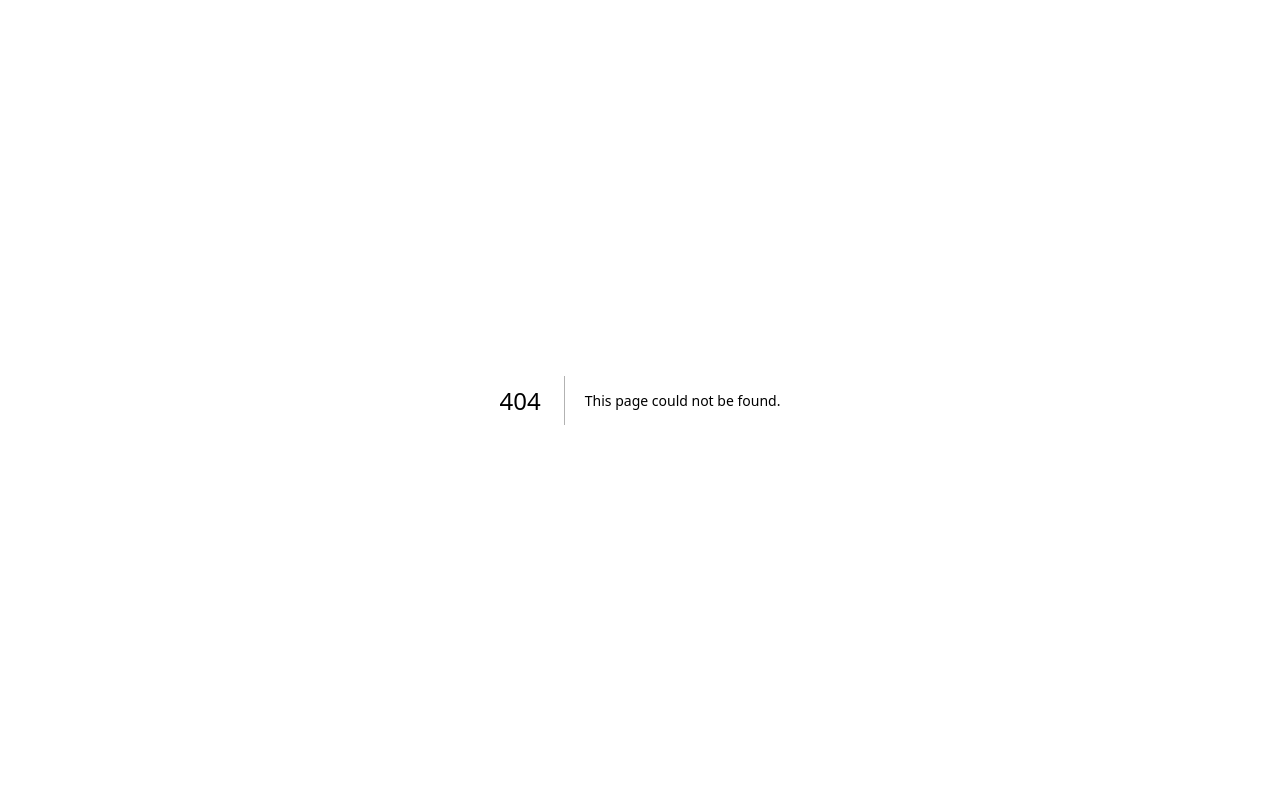
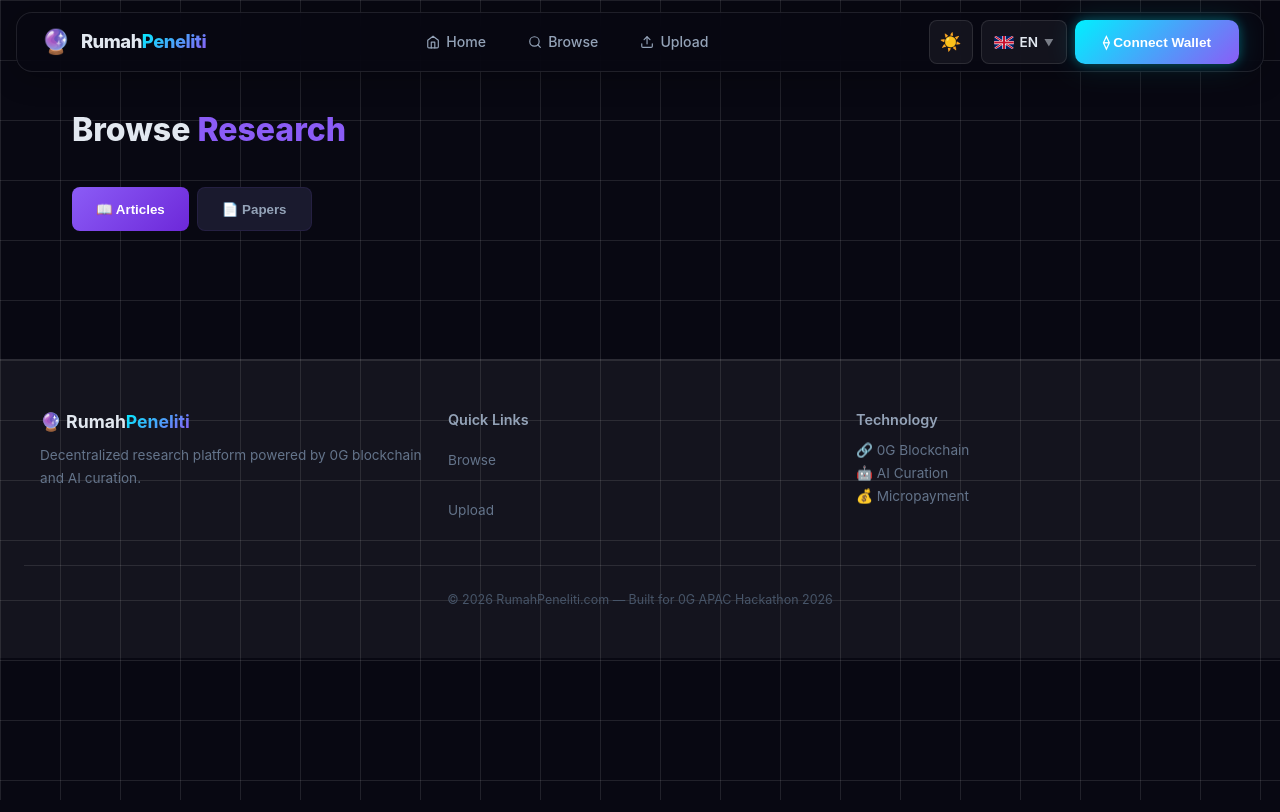
Before and after one commit to dwlpra/rumah-peneliti, a Next.js app in the folder frontend/: page /browse in a window 1280 px wide. Before the commit this address had no page. Built offline with nearby package versions, Linux system fonts and the light colour scheme.

Commit message:
feat: add browse page with article/paper tab switcher

```diff
--- /dev/null
+++ b/frontend/src/app/browse/page.js
@@ -0,0 +1,33 @@
+"use client";
+import { useState, useEffect } from "react";
+import Link from "next/link";
+import { WalletProvider } from "@/lib/wallet";
+import { useLanguage } from "@/LanguageContext";
+import { Nav, Footer } from "@/app/page";
+
+function BrowseContent() {
+  const { t } = useLanguage();
+  const [tab, setTab] = useState("articles");
+
+  return (
+    <div style={{ minHeight: "100vh" }}>
+      <Nav />
+      <div style={{ maxWidth: 1200, margin: "0 auto", padding: "2rem" }}>
+        <h1 style={{ fontSize: "2rem", fontWeight: 800, marginBottom: "2rem" }}>
+          {t("browse_title")} <span style={{ color: "var(--accent)" }}>{t("browse_subtitle")}</span>
+        </h1>
+        <div style={{ display: "flex", gap: 8, marginBottom: "2rem" }}>
+          <button onClick={() => setTab("articles")} style={{ padding: "10px 24px", background: tab === "articles" ? "linear-gradient(135deg, var(--accent), #6D28D9)" : "var(--bg-card-solid)", color: tab === "articles" ? "#fff" : "#94A3B8", border: tab === "articles" ? "none" : "1px solid rgba(139,92,246,0.1)", borderRadius: 8, cursor: "pointer", fontWeight: 600 }}>
+            📖 {t("tab_articles")}
+          </button>
+          <button onClick={() => setTab("papers")} style={{ padding: "10px 24px", background: tab === "papers" ? "linear-gradient(135deg, var(--accent), #6D28D9)" : "var(--bg-card-solid)", color: tab === "papers" ? "#fff" : "#94A3B8", border: tab === "papers" ? "none" : "1px solid rgba(139,92,246,0.1)", borderRadius: 8, cursor: "pointer", fontWeight: 600 }}>
+            📄 {t("tab_papers")}
+          </button>
+        </div>
+      </div>
+      <Footer />
+    </div>
+  );
+}
+
+export default function BrowsePage() { return <WalletProvider><BrowseContent /></WalletProvider>; }
```
